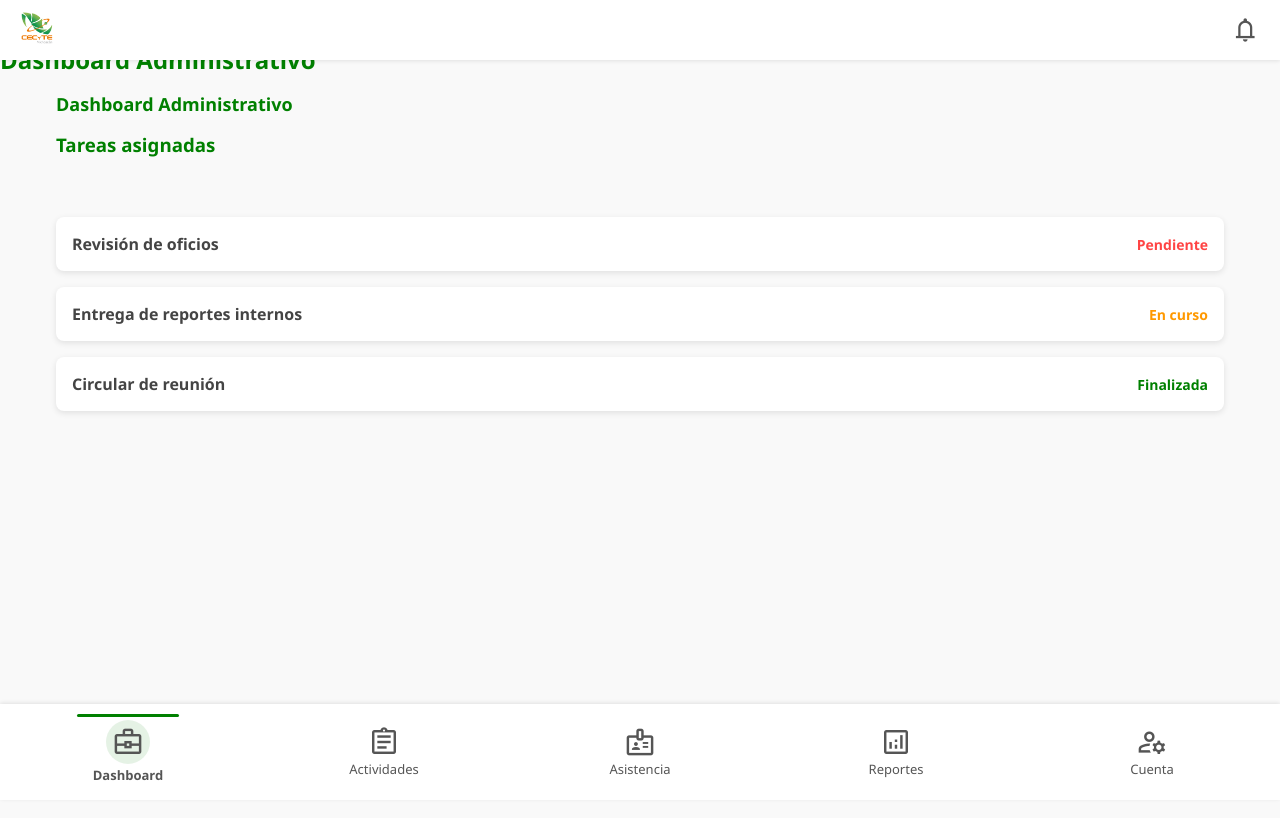
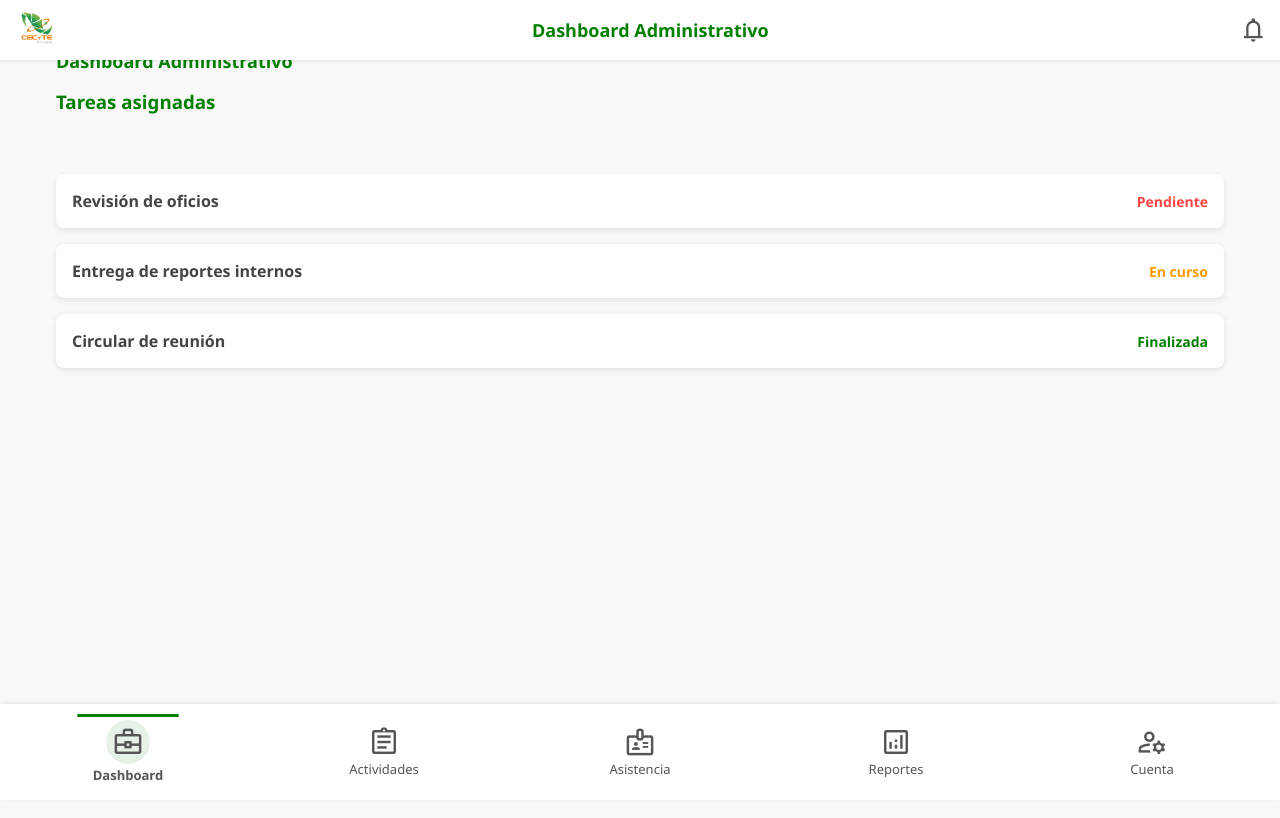
Before and after one commit to Mrityuzz/Cecytem-Admin-Asistencias, an Angular app: page /dashboard/home in a window 1280 px wide. Shown: the top 818 px of the page. Built offline with nearby package versions, Linux system fonts and the light colour scheme.

Commit message:
Update de codigo

```diff
--- a/src/app/app.component.html
+++ b/src/app/app.component.html
@@ -1,12 +1,6 @@
-<header class="top-bar">
-  <h1>Admin Asistencias</h1>
-</header>
+<app-header [tituloModulo]="tituloModulo"></app-header>
 
 <main class="content">
-  <!-- Header global -->
-  <app-header></app-header>
-
-  <!-- Aquí se renderizan los módulos -->
   <router-outlet></router-outlet>
 </main>
 
--- a/src/app/app.component.ts
+++ b/src/app/app.component.ts
@@ -1,4 +1,5 @@
 import { Component } from '@angular/core';
+import { Router, NavigationEnd } from '@angular/router';
 import { RouterModule } from '@angular/router';
 import { HeaderComponent } from "./header/header";
 
@@ -9,4 +10,19 @@ import { HeaderComponent } from "./header/header";
   templateUrl: './app.component.html',
   styleUrls: ['./app.component.scss']
 })
-export class AppComponent {}
+export class AppComponent {
+  tituloModulo = '';
+
+  constructor(private router: Router) {
+    this.router.events.subscribe(event => {
+      if (event instanceof NavigationEnd) {
+        if (event.url.includes('dashboard')) this.tituloModulo = 'Dashboard Administrativo';
+        else if (event.url.includes('actividades')) this.tituloModulo = 'Actividades';
+        else if (event.url.includes('asistencia')) this.tituloModulo = 'Asistencia';
+        else if (event.url.includes('reportes')) this.tituloModulo = 'Reportes';
+        else if (event.url.includes('cuenta')) this.tituloModulo = 'Cuenta';
+        else this.tituloModulo = '';
+      }
+    });
+  }
+}
--- a/src/app/header/header.html
+++ b/src/app/header/header.html
@@ -2,8 +2,11 @@
   <div class="logo">
     <img src="assets/logo/CECYTEM.png" alt="Logo CECyTEM">
   </div>
+
+  <!-- Título dinámico del módulo -->
+  <h1 class="module-title">{{ tituloModulo }}</h1>
+
   <div class="actions">
-    <!-- Ícono de notificaciones -->
     <a routerLink="/dashboard/notificaciones" routerLinkActive="active" class="header-icon">
       <span class="material-symbols-outlined">notifications</span>
     </a>
--- a/src/app/header/header.scss
+++ b/src/app/header/header.scss
@@ -16,10 +16,19 @@
   height: 32px;
 }
 
+.module-title {
+  flex: 1;
+  text-align: center;
+  font-size: 18px;
+  font-weight: 600;
+  color: #008000;
+  margin: 0;
+}
+
 .app-header .actions {
   display: flex;
   align-items: center;
-  margin-right: 0.5rem;
+  margin-left: auto;
 }
 
 .app-header .actions .header-icon {
@@ -44,6 +53,9 @@
   .app-header {
     background: #1c1c1c;
     box-shadow: 0 1px 4px rgba(255, 255, 255, 0.1);
+  }
+  .module-title {
+    color: #00ff99;
   }
   .app-header .actions .header-icon .material-symbols-outlined {
     color: #ccc;
@@ -107,6 +119,9 @@
   .app-header .logo img {
     height: 26px;
   }
+  .module-title {
+    font-size: 16px;
+  }
   .app-header .actions .header-icon .material-symbols-outlined {
     font-size: 24px;
   }
--- a/src/app/header/header.ts
+++ b/src/app/header/header.ts
@@ -1,4 +1,4 @@
-import { Component } from '@angular/core';
+import { Component, Input } from '@angular/core';
 import { RouterModule } from '@angular/router';
 
 @Component({
@@ -8,4 +8,6 @@ import { RouterModule } from '@angular/router';
   standalone: true,
   imports: [RouterModule]
 })
-export class HeaderComponent {}
+export class HeaderComponent {
+  @Input() tituloModulo: string = '';
+}
```
